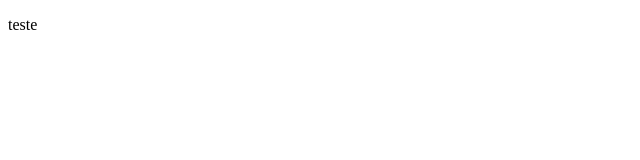
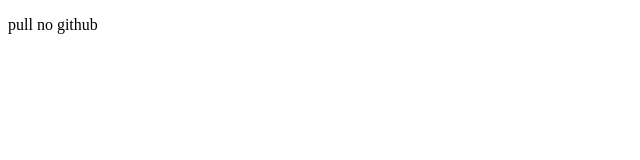
Before and after one commit to Clariosmachine/FCC_Project_3_, a plain HTML site: page index.html in a window 1280 px wide. Shown: the full height of the page, 0-640 px from the left. Drawn offline with Linux system fonts and the light colour scheme.

Commit message:
Update index.html

```diff
--- a/index.html
+++ b/index.html
@@ -9,7 +9,7 @@
 </head>
 <body>
     <header>
-        <p>teste</p>
+        <p>pull no github</p>
 
     </header>
     <main></main>
```
